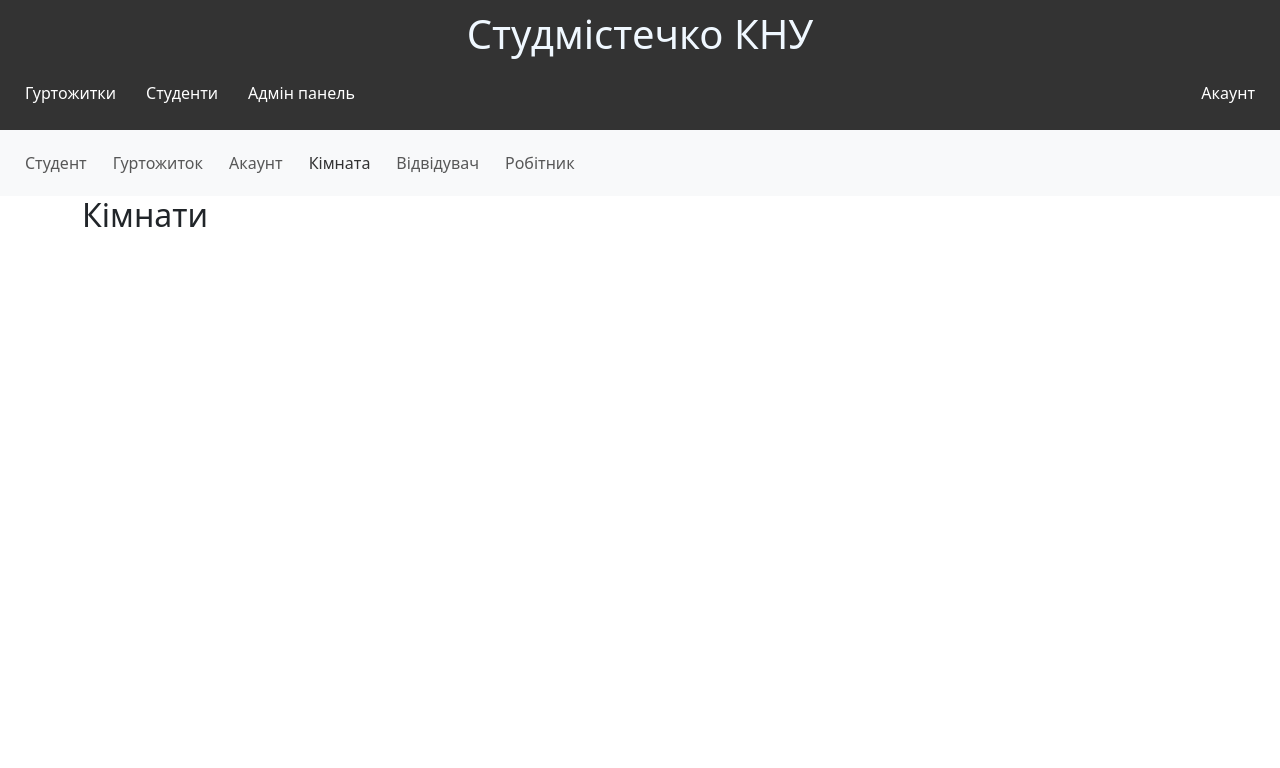
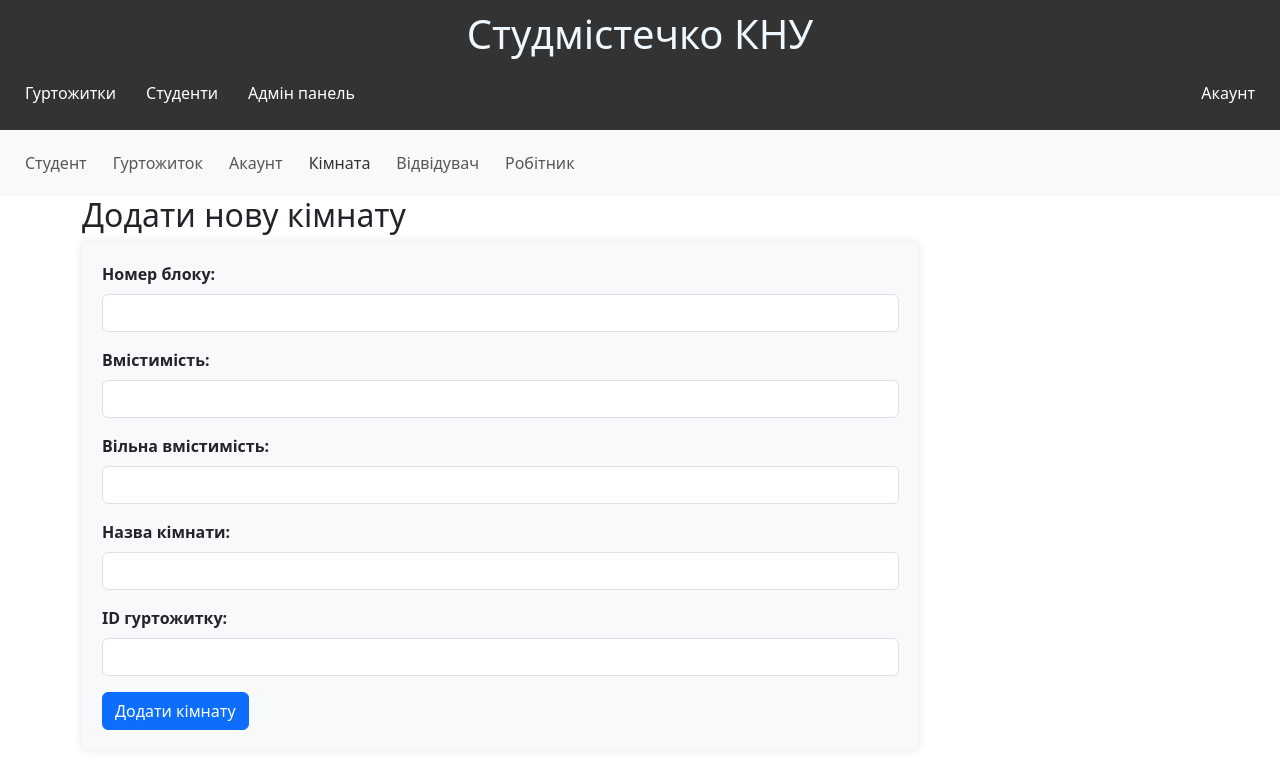
Before and after one commit to MoloZzz/DormitoryRestApi, a plain HTML site: page client/admin.html in a window 1280 px wide. Both pictures are taken after a click on the link "Кімната". Drawn offline with nearby package versions, Linux system fonts and the light colour scheme.

Commit message:
+веб додавання кімнат

```diff
--- a/client/admin.html
+++ b/client/admin.html
@@ -103,8 +103,32 @@
         </div>
 
         <div id="RoomDiv" class="content-div">
-            <!-- Зміст для кімнат -->
-            <h2>Кімнати</h2>
+            <div class="col-md-9">
+                <h2>Додати нову кімнату</h2>
+                <form id="addRoomForm">
+                    <div class="mb-3">
+                        <label for="block_number" class="form-label">Номер блоку:</label>
+                        <input type="text" class="form-control" id="block_number" name="block_number" required>
+                    </div>
+                    <div class="mb-3">
+                        <label for="capacity" class="form-label">Вмістимість:</label>
+                        <input type="text" class="form-control" id="capacity" name="capacity" required>
+                    </div>
+                    <div class="mb-3">
+                        <label for="free_capacity" class="form-label">Вільна вмістимість:</label>
+                        <input type="text" class="form-control" id="free_capacity" name="free_capacity" required>
+                    </div>
+                    <div class="mb-3">
+                        <label for="room_name" class="form-label">Назва кімнати:</label>
+                        <input type="text" class="form-control" id="room_name" name="room_name" required>
+                    </div>
+                    <div class="mb-3">
+                        <label for="dormitoryId" class="form-label">ID гуртожитку:</label>
+                        <input type="text" class="form-control" id="dormitoryId" name="dormitoryId" required>
+                    </div>
+                    <button type="button" class="btn btn-primary" onclick="addRoom()">Додати кімнату</button>
+                </form>
+            </div>
         </div>
 
         <div id="VisitorDiv" class="content-div">
--- a/client/web_scripts/adminIndex.js
+++ b/client/web_scripts/adminIndex.js
@@ -62,3 +62,39 @@ async function addStudent() {
         alert('Помилка при додаванні студента:', error);
     }
 }
+
+async function addRoom() {
+    try {
+        const block_number = document.getElementById('block_number').value;
+        const capacity = document.getElementById('capacity').value;
+        const free_capacity = document.getElementById('free_capacity').value;
+        const room_name = document.getElementById('room_name').value;
+        const dormitoryId = document.getElementById('dormitoryId').value;
+
+        const response = await fetch('http://localhost:9999/api/room', {
+            method: 'POST',
+            headers: {
+                'Content-Type': 'application/json',
+            },
+            body: JSON.stringify({
+                block_number,
+                capacity,
+                free_capacity,
+                room_name,
+                dormitoryId,
+            }),
+        });
+
+        if (response.ok) {
+            alert('Кімнату успішно додано!');
+            document.getElementById('addRoomForm').reset();
+        } else {
+            const data = await response.json();
+            alert(`Помилка: ${data.message}`);
+        }
+
+    } catch (error) {
+        console.error('Помилка при додаванні кімнати:', error);
+        alert('Помилка при додаванні кімнати:', error);
+    }
+}
```
